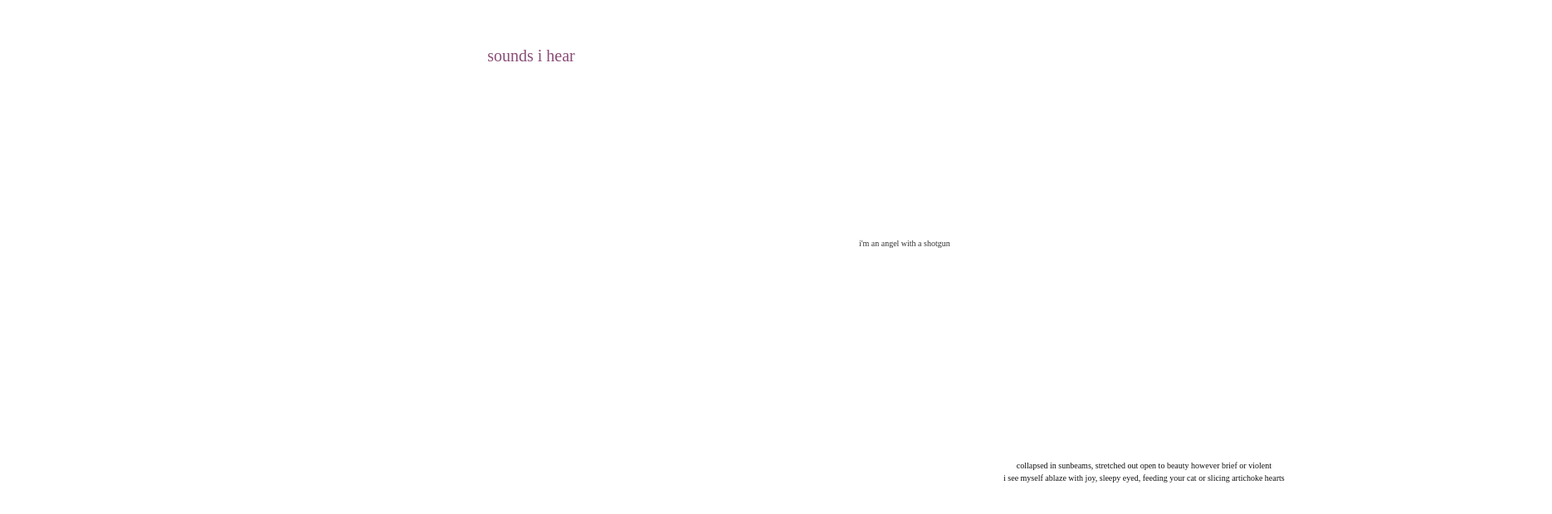
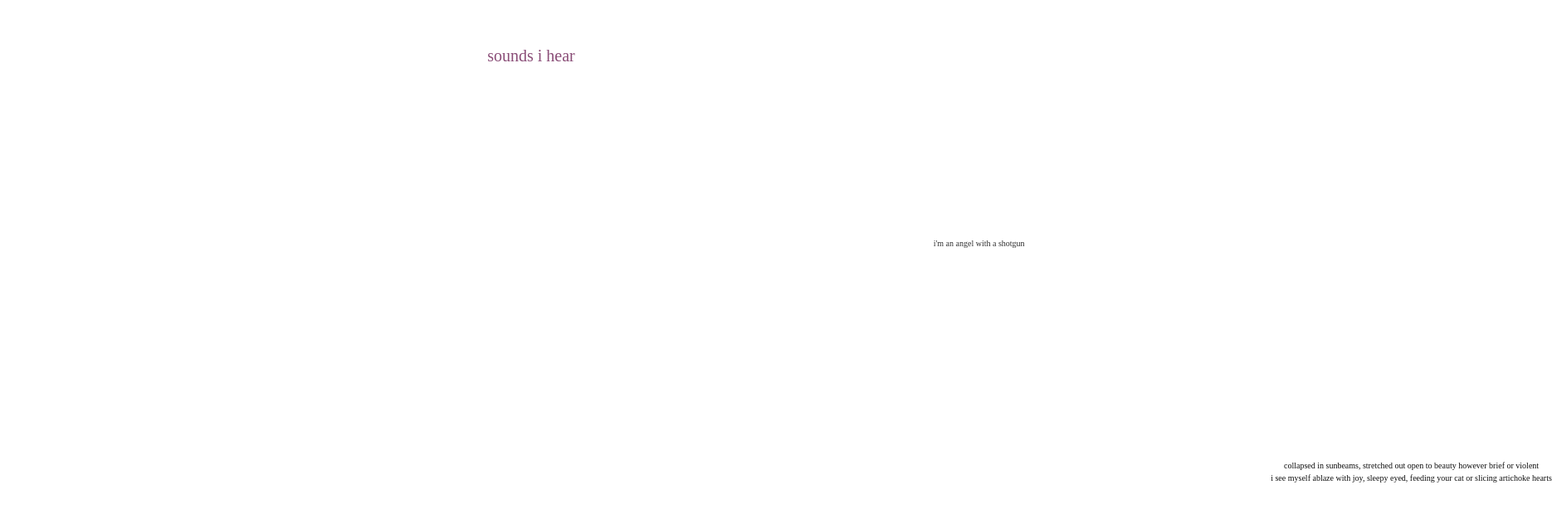
Before and after one commit to braisedtofu/sounds-i-hear, a React (Vite) app: page / in a window 1280 px wide. Shown: the top 620 px of the page at 83% size, 1870 px wide, since content can reach past the window. Built offline with nearby package versions, Linux system fonts and the light colour scheme; a web font is replaced by a local one.

Commit message:
updated for safari compatibility

```diff
--- a/src/App.css
+++ b/src/App.css
@@ -1,6 +1,6 @@
-@keyframes floatToLeft {
+@-webkit-keyframes floatToLeft {
   0% {
-    transform: translateX(100vw) translateY(var(--random-y));
+    transform: translateX(calc(100% + 100vw)) translateY(var(--random-y));
     opacity: 1;
   }
 
@@ -10,7 +10,7 @@
   }
 }
 
-@keyframes fadeIn {
+@-webkit-keyframes fadeIn {
   0% {
     opacity: 0;
   }
@@ -20,7 +20,7 @@
   }
 }
 
-@keyframes colorCycle {
+@-webkit-keyframes colorCycle {
   0% { color: #2A8EA0; }
   25% { color: #8D8122; }
   50% { color: #E12C31; }
@@ -31,7 +31,7 @@
 .container {
   opacity: 0;
   height: 100vh;
-  animation: fadeIn 2s ease-in forwards;
+  -webkit-animation: fadeIn 2s ease-in forwards;
 }
 
 .float-text {
@@ -39,23 +39,26 @@
   opacity: 0;
   position: absolute;
   text-align: center;
-  animation: floatToLeft linear infinite;
+  -webkit-animation: floatToLeft linear infinite;
   backface-visibility: hidden;
   cursor: pointer;
 }
 
-.float-text-wrapper .float-text {
-  animation: floatToLeft linear infinite;
+.float-text-wrapper:hover .float-text {
+  -webkit-animation-name: floatToLeft, colorCycle;
+  -webkit-animation-duration: 30s, 3s;
+  -webkit-animation-timing-function: linear;
+  -webkit-animation-iteration-count: infinite;
 }
 
 .float-text-wrapper:hover .float-text {
 
-  animation: floatToLeft linear infinite, colorCycle 3s infinite;
+  -webkit-animation: floatToLeft linear infinite, colorCycle 3s infinite;
 }
 
 .float-text-wrapper:hover .float-text-wrapper-inner {
   opacity: 1;
-  animation: colorCycle 3s infinite;
+  -webkit-animation: colorCycle 3s infinite;
 }
 
 
@@ -71,7 +74,7 @@
   position: fixed;
   top: 50%;
   left: 50%;
-  transform: translate(-50%, -50%);
+  -webkit-transform: translate(-50%, -50%);
   padding: 20px;
   border-radius: 8px;
   pointer-events: none;
```
